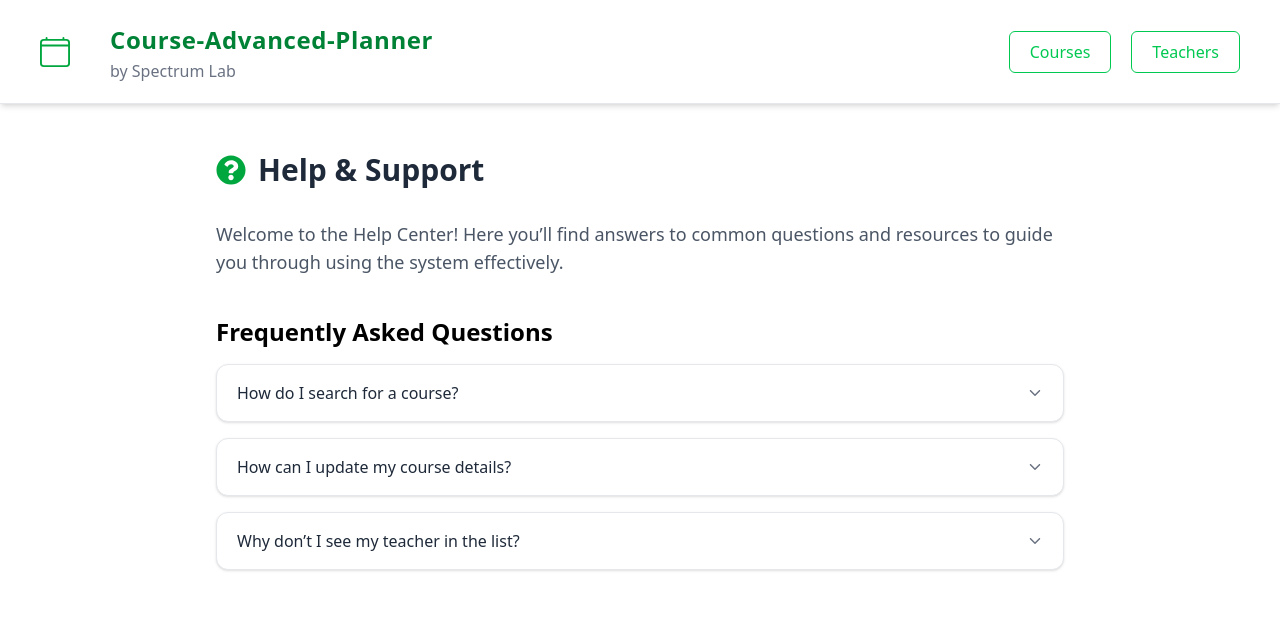
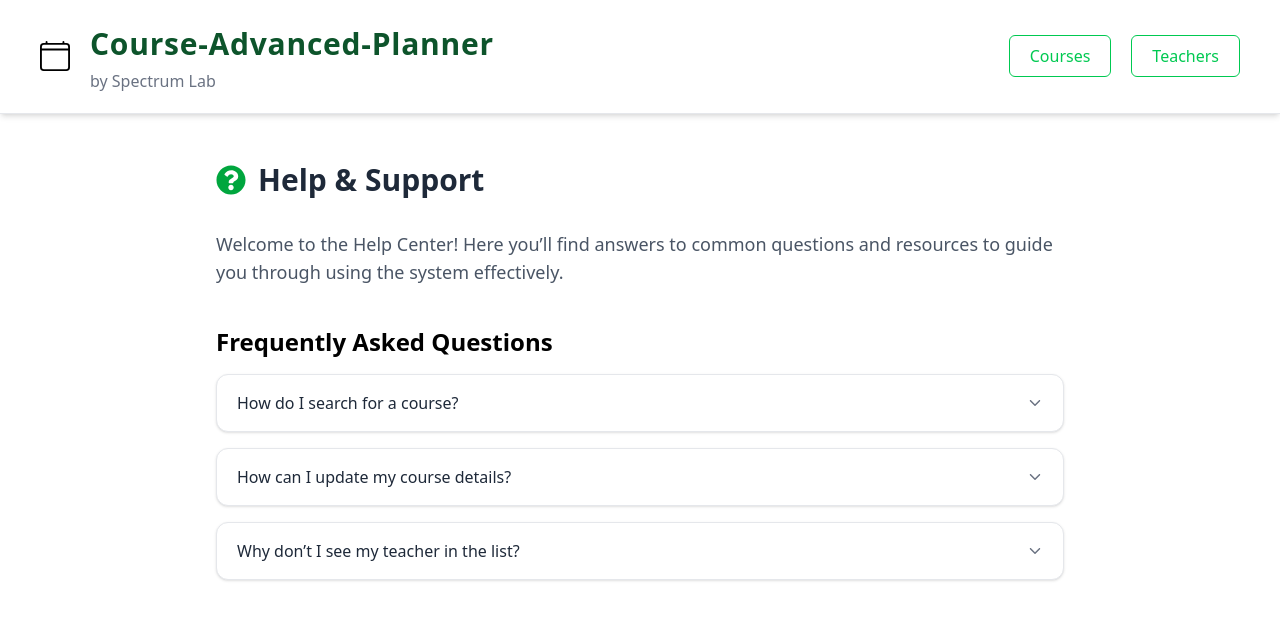
Before and after one commit to Cipher-Syntax/Course-Planner-Advanced, a React (Vite) app in the folder course-planner-advanced/: page /help in a window 1280 px wide. Shown: the top 620 px of the page. Built offline with nearby package versions, Linux system fonts and the light colour scheme.

Commit message:
Fixed: header styling

```diff
--- a/course-planner-advanced/src/components/Header.jsx
+++ b/course-planner-advanced/src/components/Header.jsx
@@ -5,10 +5,10 @@ import { NavLink } from 'react-router-dom';
 const Header = () => {
     return (
         <header className='w-full bg-white border-b border-gray-200 shadow-md px-4 sm:px-8 md:px-10 py-4 sm:py-5 flex flex-col sm:flex-row items-center justify-between gap-y-4 sm:gap-y-0'>
-            <div className='flex items-center justify-center sm:justify-start gap-x-4 sm:gap-x-6 md:gap-x-10 text-center sm:text-left'>
-                <BsCalendar4 className='text-2xl sm:text-3xl text-green-600' />
+            <div className='flex flex-col sm:flex-row items-center justify-center sm:justify-start gap-x-4 sm:gap-x-4 md:gap-x-5 text-center sm:text-left'>
+                <BsCalendar4 className='text-2xl sm:text-3xl text-black' />
                 <div>
-                    <h1 className='leading-relaxed tracking-wide text-lg sm:text-xl md:text-2xl text-green-700 font-semibold'>
+                    <h1 className='leading-relaxed tracking-wide text-2xl sm:text-2xl md:text-3xl text-green-900 font-bold'>
                         Course-Advanced-Planner
                     </h1>
                     <p className='text-sm sm:text-base text-gray-500'>by Spectrum Lab</p>
```
